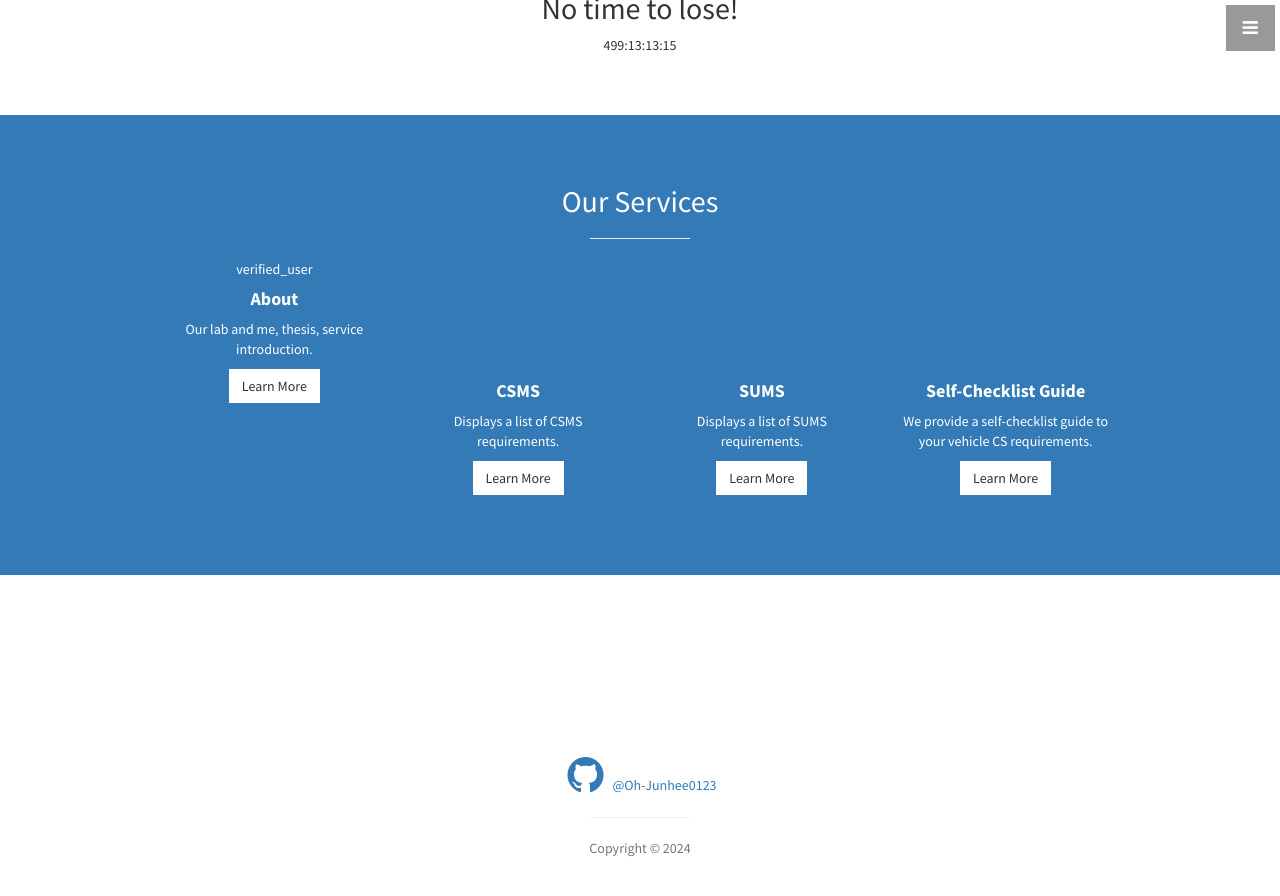
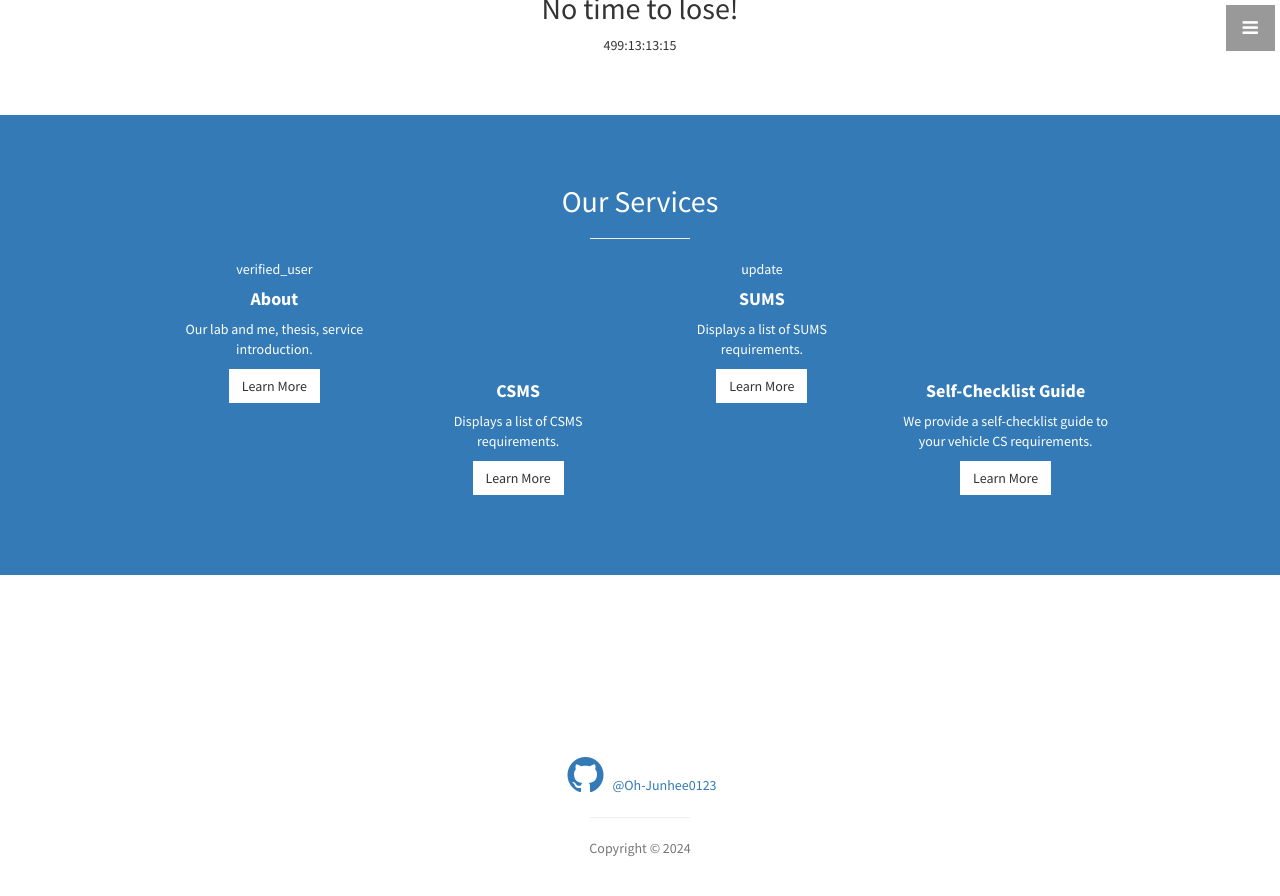
Before and after one commit to Oh-Junhee0123/CS-Requirement-Finder.github.io, a Jekyll site: the page built from index.html, in a window 1280 px wide and 900 px high, scrolled down 978 px. Shown: the top 896 px of the window. Built offline with Jekyll 4.4.1, drawn with Linux system fonts in a browser that asks for light colours.

Commit message:
Update services.html

```diff
--- a/_includes/services.html
+++ b/_includes/services.html
@@ -29,7 +29,7 @@
           </div>
           <div class="col-md-3 col-sm-6">
             <div class="service-item">
-              <span class="fa-stack fa-4x">
+              <span class="material-symbols-outlined">update</span>
             </span>
               <h4>
                 <strong>SUMS</strong>
```
